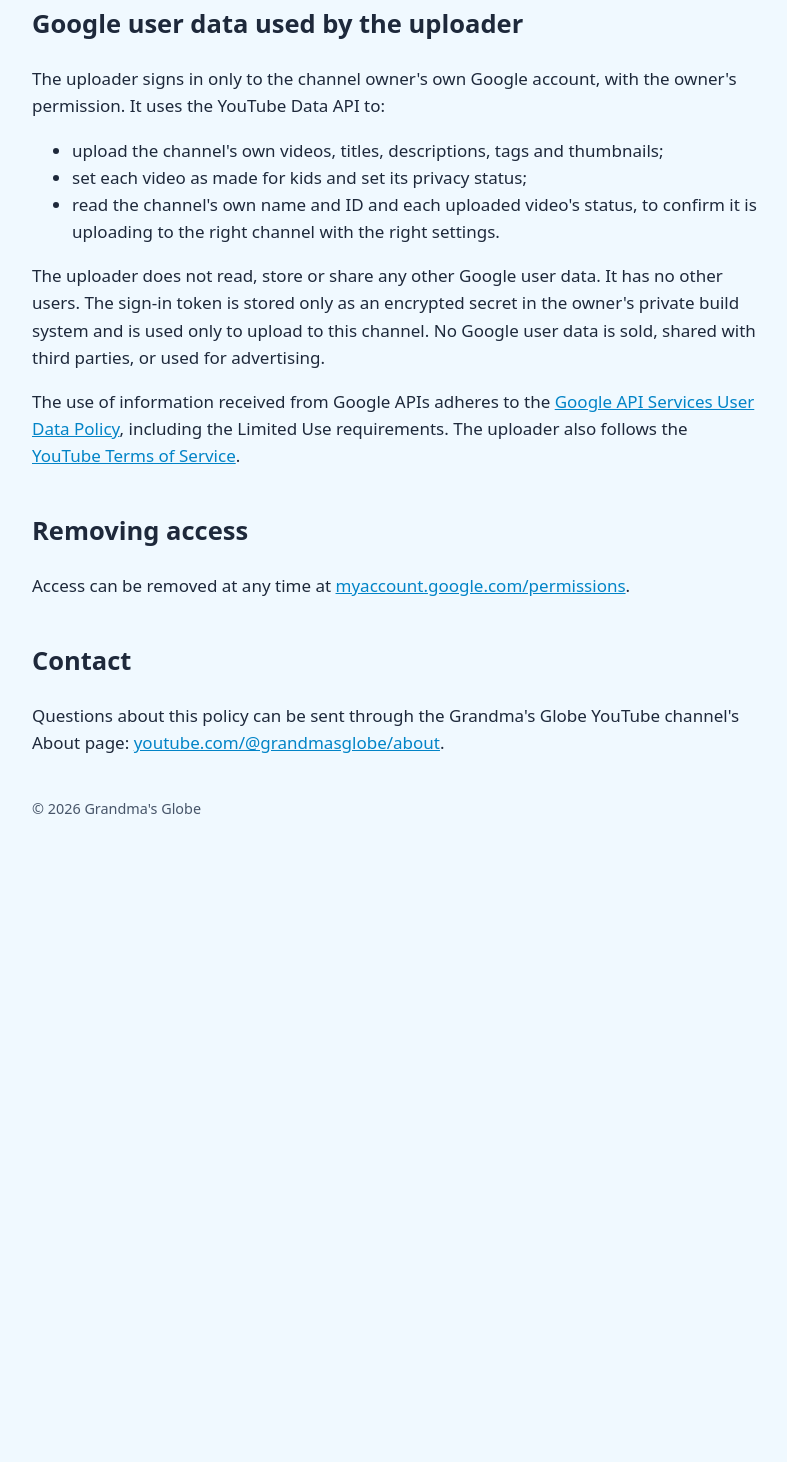
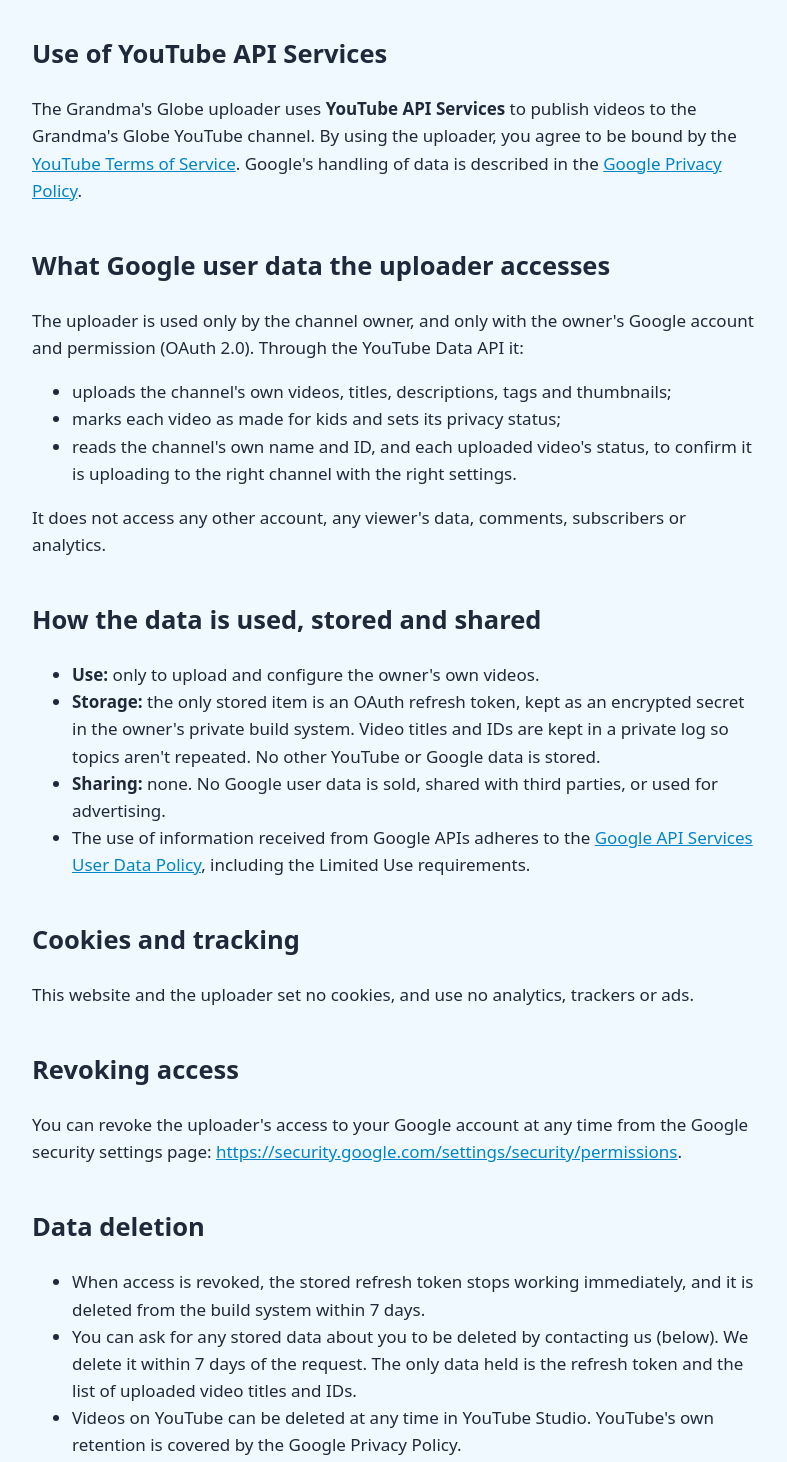
Before and after one commit to pmadishe/pmadishe.github.io, a plain HTML site: page privacy.html in a window 1280 px wide. Shown: the part 580-2042 px from the top of the page, without its empty margins (244-1031 px from the left). Before the commit the page ends 1464 px from the top, so only its background shows below. Drawn offline with Linux system fonts and the light colour scheme.

Commit message:
Add YouTube API Services section, deletion policy, revoke link and YouTube links
Co-Authored-By: Claude Opus 5.5 <noreply@anthropic.com>
Claude-Session: https://claude.ai/code/session_013568kwZbLvM6oB7jbSwZiQ

```diff
--- a/privacy.html
+++ b/privacy.html
@@ -2,22 +2,34 @@
 <html lang="en"><head><meta charset="utf-8"><meta name="viewport" content="width=device-width,initial-scale=1">
 <title>Privacy Policy</title><link rel="stylesheet" href="style.css"></head>
 <body><main>
-<nav><a href="index.html">Home</a><a href="privacy.html">Privacy Policy</a><a href="terms.html">Terms</a></nav>
+<header><span class="brand">Grandma's Globe</span><nav><a href="index.html">Home</a><a href="https://www.youtube.com/@grandmasglobe">Watch on YouTube</a><a href="privacy.html">Privacy Policy</a><a href="terms.html">Terms</a></nav></header>
 <h1>Privacy Policy</h1><p><i>Last updated: November 24, 2026</i></p>
 <p>This policy covers the Grandma's Globe website and the Grandma's Globe uploader, a private tool the channel owner uses to publish videos to the Grandma's Globe YouTube channel.</p>
 <h2>Viewers and children</h2>
 <p>Grandma's Globe does not collect, store or share any personal information from viewers, including children. Our videos are marked "made for kids" on YouTube. We never ask viewers for names, photos, contact details or comments. This website has no forms, cookies, analytics or ads.</p>
 <p>When you watch on YouTube, Google's own privacy policy applies: <a href="https://policies.google.com/privacy">policies.google.com/privacy</a>.</p>
-<h2>Google user data used by the uploader</h2>
-<p>The uploader signs in only to the channel owner's own Google account, with the owner's permission. It uses the YouTube Data API to:</p>
-<ul><li>upload the channel's own videos, titles, descriptions, tags and thumbnails;</li>
-<li>set each video as made for kids and set its privacy status;</li>
-<li>read the channel's own name and ID and each uploaded video's status, to confirm it is uploading to the right channel with the right settings.</li></ul>
-<p>The uploader does not read, store or share any other Google user data. It has no other users. The sign-in token is stored only as an encrypted secret in the owner's private build system and is used only to upload to this channel. No Google user data is sold, shared with third parties, or used for advertising.</p>
-<p>The use of information received from Google APIs adheres to the <a href="https://developers.google.com/terms/api-services-user-data-policy">Google API Services User Data Policy</a>, including the Limited Use requirements. The uploader also follows the <a href="https://www.youtube.com/t/terms">YouTube Terms of Service</a>.</p>
-<h2>Removing access</h2>
-<p>Access can be removed at any time at <a href="https://myaccount.google.com/permissions">myaccount.google.com/permissions</a>.</p>
+<h2>Use of YouTube API Services</h2>
+<p>The Grandma's Globe uploader uses <b>YouTube API Services</b> to publish videos to the Grandma's Globe YouTube channel. By using the uploader, you agree to be bound by the <a href="https://www.youtube.com/t/terms">YouTube Terms of Service</a>. Google's handling of data is described in the <a href="https://policies.google.com/privacy">Google Privacy Policy</a>.</p>
+<h2>What Google user data the uploader accesses</h2>
+<p>The uploader is used only by the channel owner, and only with the owner's Google account and permission (OAuth 2.0). Through the YouTube Data API it:</p>
+<ul><li>uploads the channel's own videos, titles, descriptions, tags and thumbnails;</li>
+<li>marks each video as made for kids and sets its privacy status;</li>
+<li>reads the channel's own name and ID, and each uploaded video's status, to confirm it is uploading to the right channel with the right settings.</li></ul>
+<p>It does not access any other account, any viewer's data, comments, subscribers or analytics.</p>
+<h2>How the data is used, stored and shared</h2>
+<ul><li><b>Use:</b> only to upload and configure the owner's own videos.</li>
+<li><b>Storage:</b> the only stored item is an OAuth refresh token, kept as an encrypted secret in the owner's private build system. Video titles and IDs are kept in a private log so topics aren't repeated. No other YouTube or Google data is stored.</li>
+<li><b>Sharing:</b> none. No Google user data is sold, shared with third parties, or used for advertising.</li>
+<li>The use of information received from Google APIs adheres to the <a href="https://developers.google.com/terms/api-services-user-data-policy">Google API Services User Data Policy</a>, including the Limited Use requirements.</li></ul>
+<h2>Cookies and tracking</h2>
+<p>This website and the uploader set no cookies, and use no analytics, trackers or ads.</p>
+<h2>Revoking access</h2>
+<p>You can revoke the uploader's access to your Google account at any time from the Google security settings page: <a href="https://security.google.com/settings/security/permissions">https://security.google.com/settings/security/permissions</a>.</p>
+<h2>Data deletion</h2>
+<ul><li>When access is revoked, the stored refresh token stops working immediately, and it is deleted from the build system within 7 days.</li>
+<li>You can ask for any stored data about you to be deleted by contacting us (below). We delete it within 7 days of the request. The only data held is the refresh token and the list of uploaded video titles and IDs.</li>
+<li>Videos on YouTube can be deleted at any time in YouTube Studio. YouTube's own retention is covered by the Google Privacy Policy.</li></ul>
 <h2>Contact</h2>
 <p>Questions about this policy can be sent through the Grandma's Globe YouTube channel's About page: <a href="https://www.youtube.com/@grandmasglobe/about">youtube.com/@grandmasglobe/about</a>.</p>
-<footer>© 2026 Grandma's Globe</footer>
+<footer><a href="privacy.html">Privacy Policy</a><a href="terms.html">Terms of Service</a><a href="https://www.youtube.com/t/terms">YouTube Terms of Service</a><a href="https://policies.google.com/privacy">Google Privacy Policy</a><br>This site and the Grandma's Globe uploader use YouTube API Services. © 2026 Grandma's Globe</footer>
 </main></body></html>
--- a/style.css
+++ b/style.css
@@ -5,3 +5,7 @@ main{max-width:760px;margin:0 auto;padding:32px 16px 64px}h1{font-size:2rem;marg
 .card{background:var(--card);border-radius:16px;padding:20px 24px;margin:20px 0;box-shadow:0 1px 3px rgba(0,0,0,.08)}
 a{color:#0284c7}footer{margin-top:40px;color:var(--muted);font-size:.9rem}nav a{margin-right:16px}
 .badge{display:inline-block;background:var(--accent);color:#fff;border-radius:999px;padding:2px 12px;font-weight:600;font-size:.85rem}
+header{display:flex;justify-content:space-between;align-items:center;flex-wrap:wrap;gap:12px;padding-bottom:12px;border-bottom:1px solid #cbd5e1;margin-bottom:20px}
+header .brand{font-weight:800;font-size:1.2rem}header nav a{margin-left:16px;margin-right:0;font-weight:600}
+.yt{display:inline-block;background:#ff0000;color:#fff !important;text-decoration:none;font-weight:700;border-radius:8px;padding:10px 18px;margin-top:8px}
+footer a{margin-right:14px}
```
Also changed, not shown: index.html (+4 -4 lines), terms.html (+2 -2 lines).
